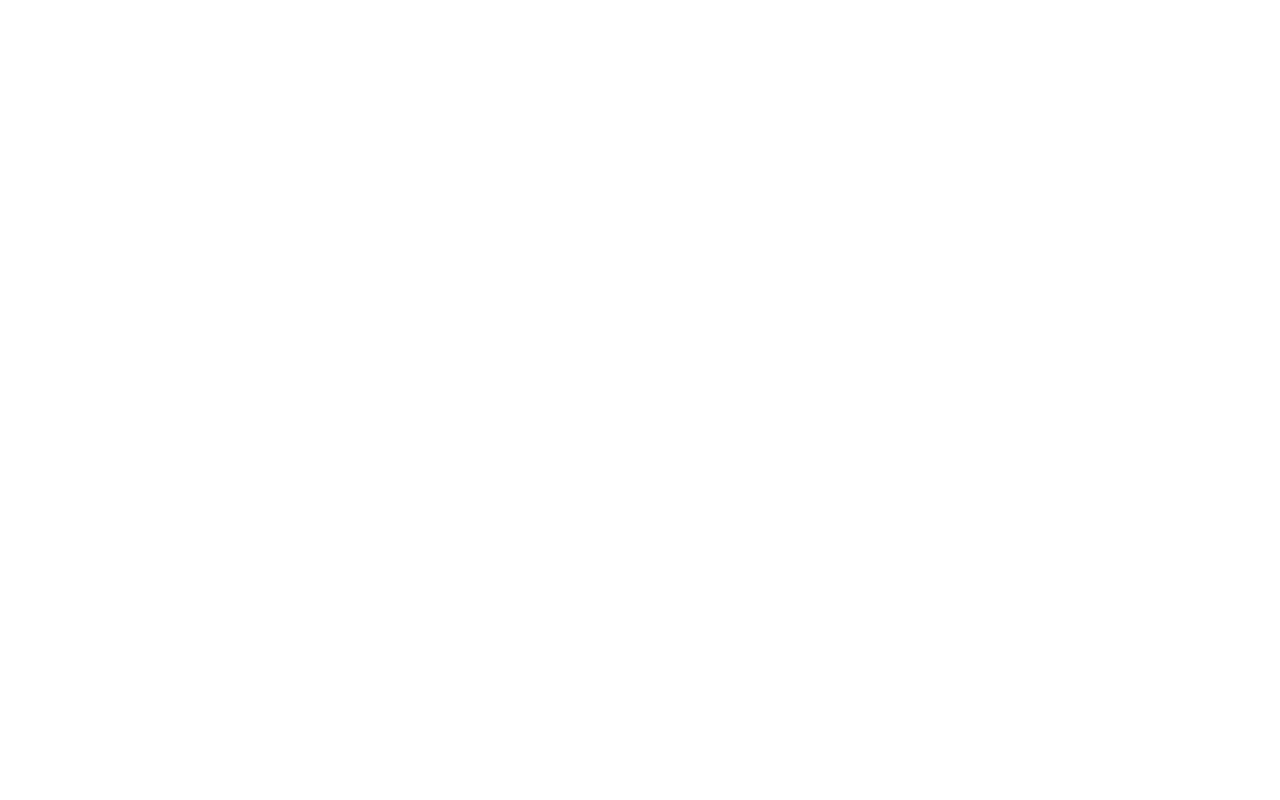
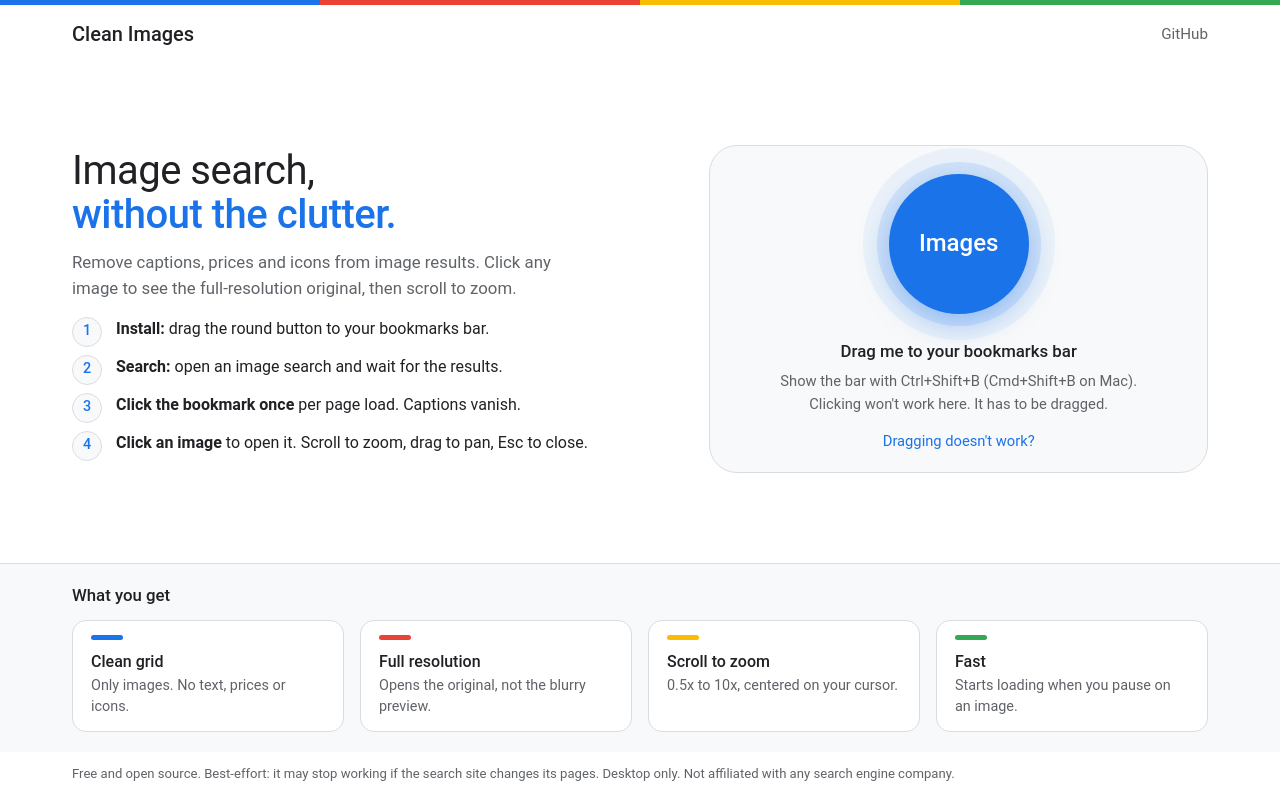
Before and after one commit to amandaman-hash/Clean-Image-Zoom, a plain HTML site: page index.html in a window 1280 px wide. Drawn offline with Linux system fonts and the light colour scheme.

Commit message:
Update index.html

```diff
--- a/index.html
+++ b/index.html
@@ -81,3 +81,74 @@
     .hero{grid-template-columns:1fr;gap:32px;padding-top:24px}
     h1{font-size:2.4rem}
     .cards{grid-template-columns:1fr 1fr}
+    header,.hero,.wrap,footer{padding-left:20px;padding-right:20px}
+  }
+  @media (max-width:520px){ .cards{grid-template-columns:1fr} }
+</style>
+</head>
+<body>
+<div class="bar"></div>
+
+<header>
+  <div class="logo">Clean Images</div>
+  <a class="gh" href="https://github.com/amandaman-hash/No-links-texts-clean-image-zoom" target="_blank" rel="noopener noreferrer">GitHub</a>
+</header>
+
+<main>
+  <section class="hero">
+    <div>
+      <h1>Image search,<br><b>without the clutter.</b></h1>
+      <p class="lead">Remove captions, prices and icons from image results. Click any image to see the full-resolution original, then scroll to zoom.</p>
+      <ol class="steps">
+        <li><span><b>Install:</b> drag the round button to your bookmarks bar.</span></li>
+        <li><span><b>Search:</b> open an image search and wait for the results.</span></li>
+        <li><span><b>Click the bookmark once</b> per page load. Captions vanish.</span></li>
+        <li><span><b>Click an image</b> to open it. Scroll to zoom, drag to pan, Esc to close.</span></li>
+      </ol>
+    </div>
+
+    <div class="panel">
+      <a id="bm" class="go" href="#">Images</a>
+      <strong>Drag me to your bookmarks bar</strong>
+      <p class="sub">Show the bar with Ctrl+Shift+B (Cmd+Shift+B on Mac).<br>Clicking won't work here. It has to be dragged.</p>
+      <details>
+        <summary>Dragging doesn't work?</summary>
+        <p>Create a bookmark by hand and paste this into its URL field. It must start with <code>javascript:</code> and have nothing before or after it.</p>
+        <textarea id="code" readonly onclick="this.select()"></textarea>
+      </details>
+    </div>
+  </section>
+</main>
+
+<section class="band">
+  <div class="wrap">
+    <p class="label">What you get</p>
+    <div class="cards">
+      <div class="card"><i style="background:var(--blue)"></i><h3>Clean grid</h3><p>Only images. No text, prices or icons.</p></div>
+      <div class="card"><i style="background:var(--red)"></i><h3>Full resolution</h3><p>Opens the original, not the blurry preview.</p></div>
+      <div class="card"><i style="background:var(--yellow)"></i><h3>Scroll to zoom</h3><p>0.5x to 10x, centered on your cursor.</p></div>
+      <div class="card"><i style="background:var(--green)"></i><h3>Fast</h3><p>Starts loading when you pause on an image.</p></div>
+    </div>
+  </div>
+</section>
+
+<footer>
+  Free and open source. Best-effort: it may stop working if the search site changes its pages. Desktop only. Not affiliated with any search engine company.
+</footer>
+
+<script>
+fetch('bookmarklet.min.js').then(r => r.text()).then(t => {
+  t = t.trim();
+  document.getElementById('bm').href = t;
+  document.getElementById('code').value = t;
+}).catch(() => {
+  document.getElementById('code').value = 'Could not load the code. Please refresh the page.';
+});
+document.getElementById('bm').addEventListener('click', e => {
+  if (e.currentTarget.getAttribute('href') === '#') return;
+  e.preventDefault();
+  alert('Drag this button to your bookmarks bar instead of clicking it.');
+});
+</script>
+</body>
+</html>
```
